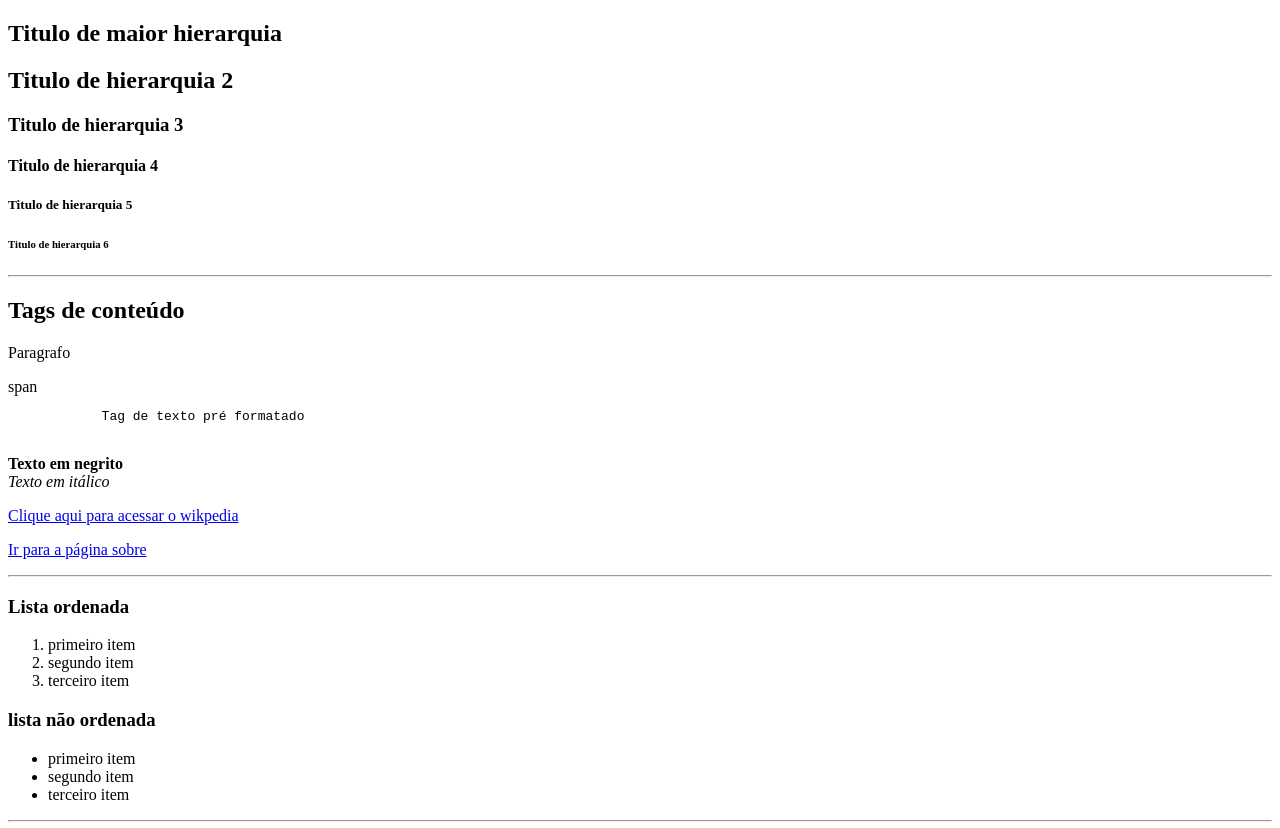
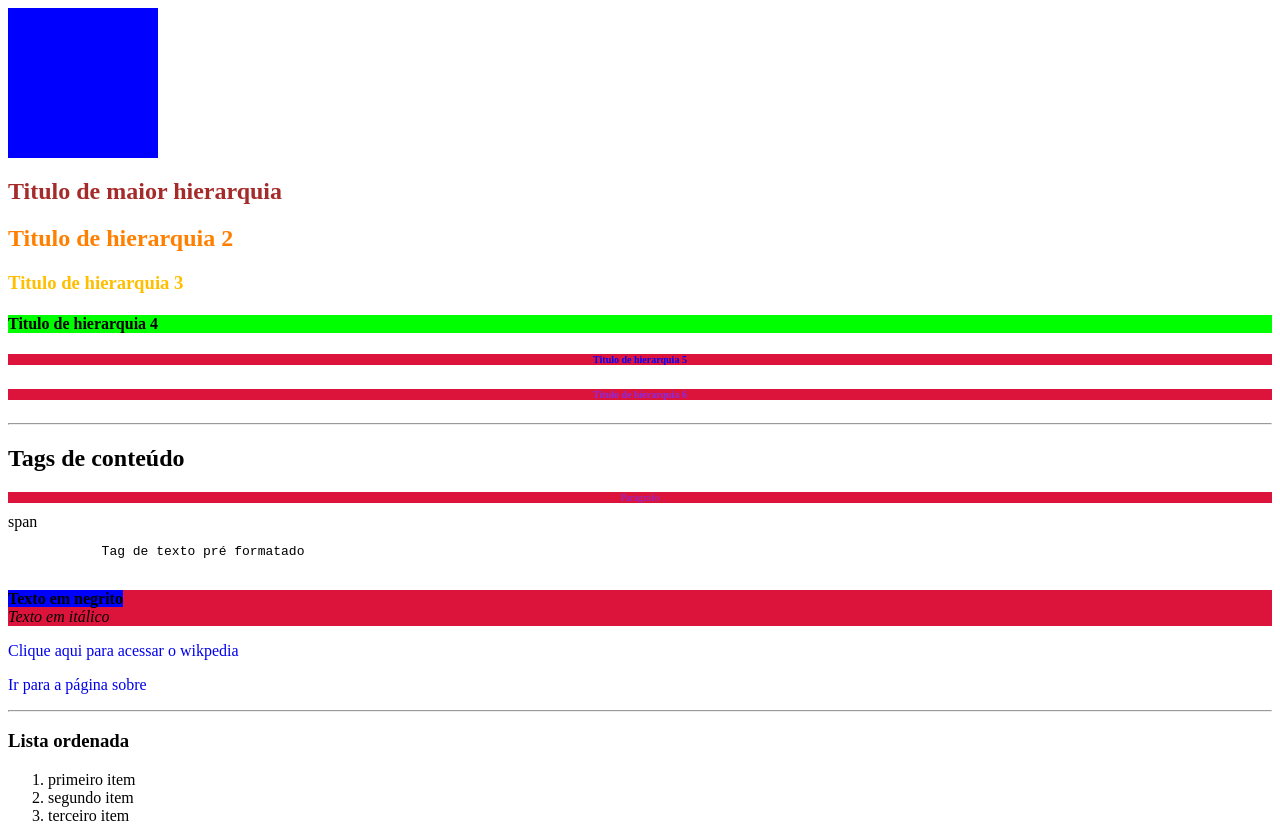
Before and after one commit to Logica-Web-T8/exemplos-aula, a plain HTML site: page index.html in a window 1280 px wide. Shown: the top 828 px of the page. Drawn offline with Linux system fonts and the light colour scheme.

Commit message:
alterações css

```diff
--- /dev/null
+++ b/assets/styles/index.css
@@ -0,0 +1,30 @@
+body{
+}
+
+a {
+    text-decoration: none;
+}
+
+div {
+    width: 150px;
+    height: 150px;
+    background-color: blue;
+}
+
+.titulo {
+    font-size: 10px;
+    color: blueviolet;
+    text-align: center;
+}
+
+#titulo-unico{
+    color: blue;
+}
+
+.paragrafo > b {
+    background-color: blue;
+}
+
+.paragrafo, .titulo {
+    background-color: crimson;
+}
--- a/index.html
+++ b/index.html
@@ -5,41 +5,43 @@
     <meta http-equiv="X-UA-Compatible" content="IE=edge" />
     <meta name="viewport" content="width=device-width, initial-scale=1.0" />
     <title>Exemplos aula!!!</title>
+    <link rel="stylesheet" href="./assets/styles/index.css" />
   </head>
   <body>
-    <header>
-      <nav></nav>
-    </header>
+    <div></div>
     <main>
       <section>
-        <h1>Titulo de maior hierarquia</h1>
-        <h2>Titulo de hierarquia 2</h2>
-        <h3>Titulo de hierarquia 3</h3>
-        <h4>Titulo de hierarquia 4</h4>
-        <h5>Titulo de hierarquia 5</h5>
-        <h6>Titulo de hierarquia 6</h6>
+        <h1 style="color: brown">Titulo de maior hierarquia</h1>
+        <h2 style="color: #ff8000">Titulo de hierarquia 2</h2>
+        <h3 style="color: rgb(255, 191, 0)">Titulo de hierarquia 3</h3>
+        <h4 style="background-color: hsl(120, 100%, 50%)">
+          Titulo de hierarquia 4
+        </h4>
+        <h5 id="titulo-unico" class="titulo">Titulo de hierarquia 5</h5>
+        <h6 class="titulo">Titulo de hierarquia 6</h6>
       </section>
       <hr />
       <section>
         <h2>Tags de conteúdo</h2>
-        <p>Paragrafo</p>
+        <p class="titulo">Paragrafo</p>
         <span>span</span>
         <pre>
             Tag de texto pré formatado
         </pre>
-        <p>
+        <p class="paragrafo">
           <b>Texto em negrito</b>
           <br />
           <i>Texto em itálico</i>
         </p>
         <p>
           <a
-          target="_blank"
+            target="_blank"
             href="https://pt.wikipedia.org/wiki/Wikip%C3%A9dia:P%C3%A1gina_principal"
-          >Clique aqui para acessar o wikpedia</a>
+            >Clique aqui para acessar o wikpedia</a
+          >
         </p>
         <p>
-            <a href="./sobre.html">Ir para a página sobre</a>
+          <a href="./sobre.html">Ir para a página sobre</a>
         </p>
       </section>
       <hr />
```
